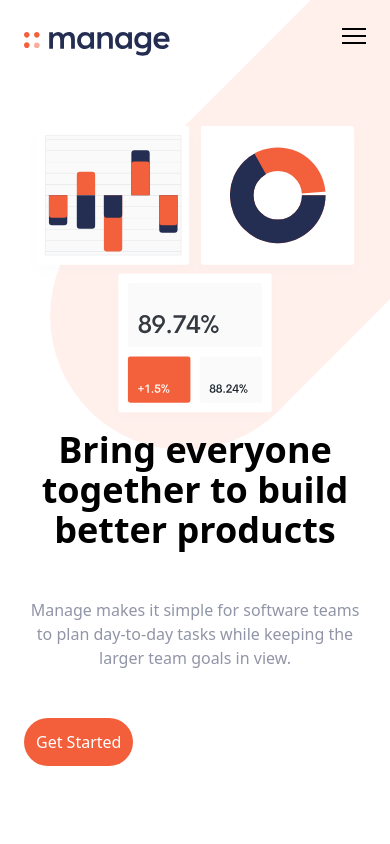
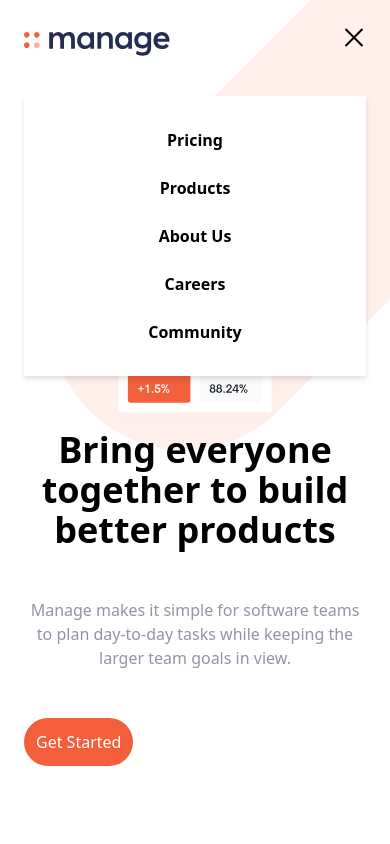
Before and after one commit to Westc13/manage-tw-fem, a website: page index.html in a window 390 px wide. Both pictures are taken after a click on the button 354 px from the left and 40 px from the top of the page. Shown: the top 844 px of the page. Drawn offline with nearby package versions, Linux system fonts and the light colour scheme; files that its build step writes are made by us from their sources.

Commit message:
completed js for hamburger menu

```diff
--- a/index.html
+++ b/index.html
@@ -46,7 +46,7 @@
       <div class="md:hidden">
         <div
           id="menu"
-          class="absolute flex flex-col items-center self-end hidden py-8 mt-10 space-y-6 font-bold bg-white sm:w-auto sm:self-center left-6 right-6 drop-shadow-md"
+          class="absolute flex-col items-center self-end hidden py-8 mt-10 space-y-6 font-bold bg-white sm:w-auto sm:self-center left-6 right-6 drop-shadow-md"
         >
           <a href="#">Pricing</a>
           <a href="#">Products</a>
--- a/script.js
+++ b/script.js
@@ -0,0 +1,8 @@
+const btn = document.getElementById("menu-btn");
+const nav = document.getElementById("menu");
+
+btn.addEventListener("click", () => {
+  btn.classList.toggle("open");
+  nav.classList.toggle("flex");
+  nav.classList.toggle("hidden");
+});
```
